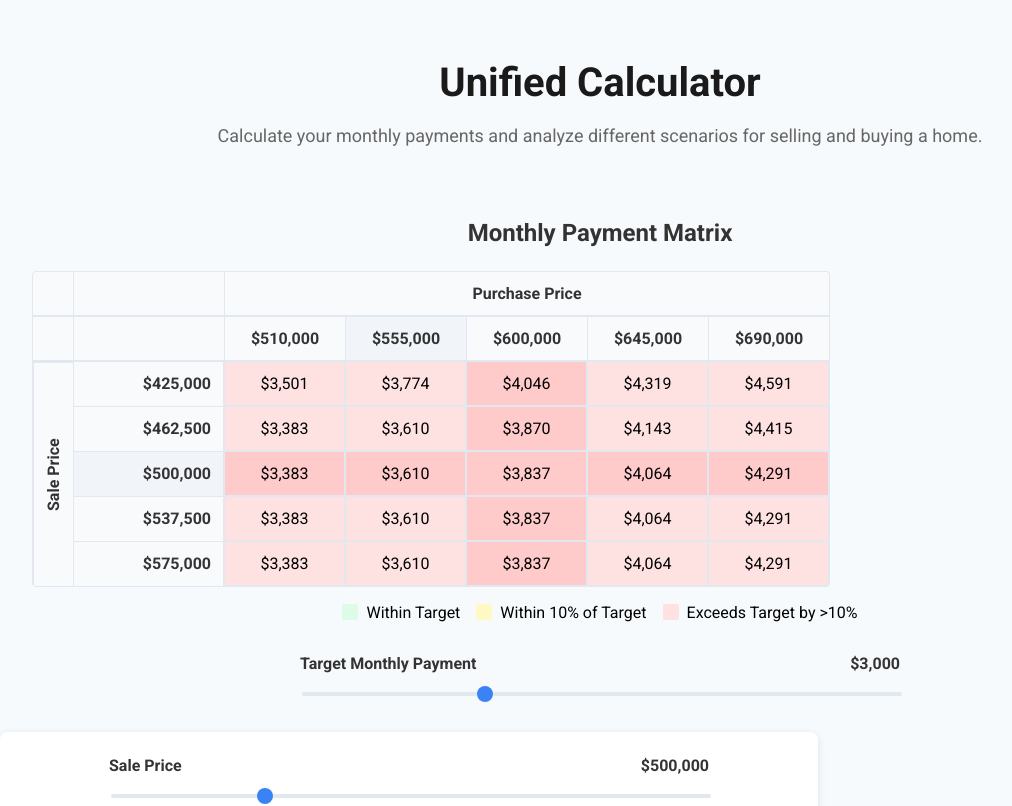
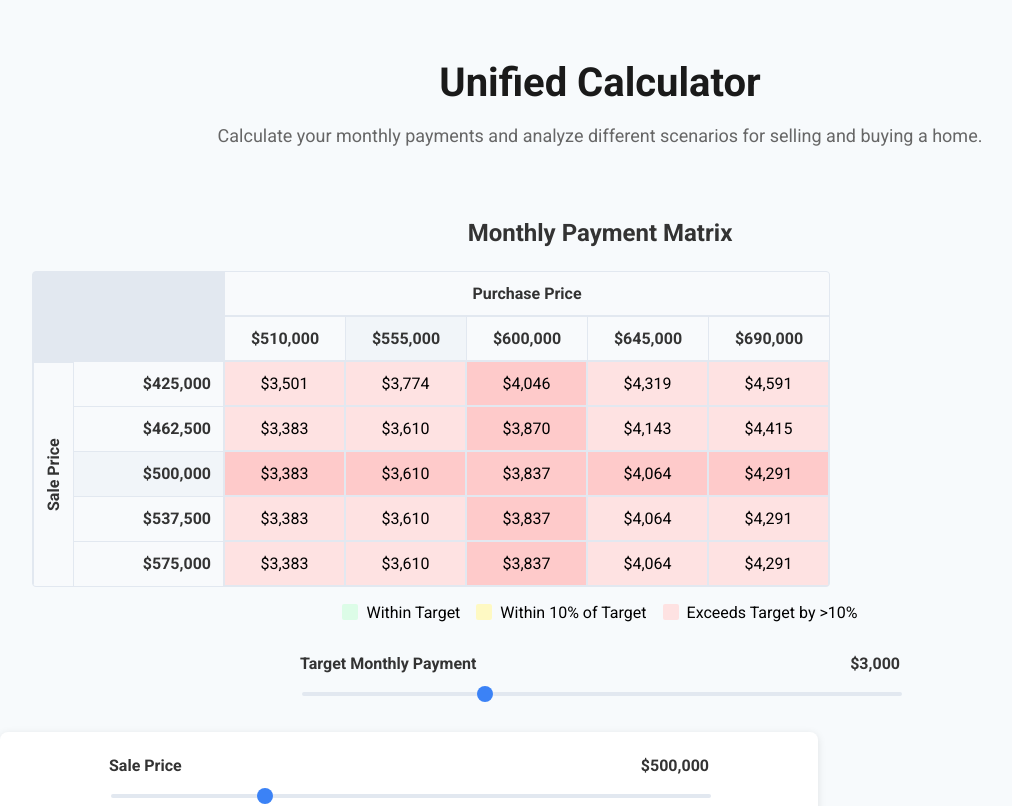
Before and after one commit to trentschade/buy-sell_fullstack_3_next, a Next.js app: page /unified-calculator in a window 1280 px wide. Shown: the top 806 px of the page, without its empty margins (40-1052 px from the left). Built offline with nearby package versions, Linux system fonts and the light colour scheme.

Commit message:
Pretty close now on the format.

```diff
--- a/styles/UnifiedCalculator.module.css
+++ b/styles/UnifiedCalculator.module.css
@@ -249,6 +249,17 @@
   width: fit-content;
 }
 
+/* Style for empty corner cells */
+.matrixHeader:first-child .headerCell:nth-child(-n+2) {
+  background-color: #e2e8f0;
+  border: none;
+}
+
+.matrixHeader:nth-child(2) .headerCell:nth-child(-n+2) {
+  background-color: #e2e8f0;
+  border: none;
+}
+
 .matrixHeader {
   display: contents;
 }
```
